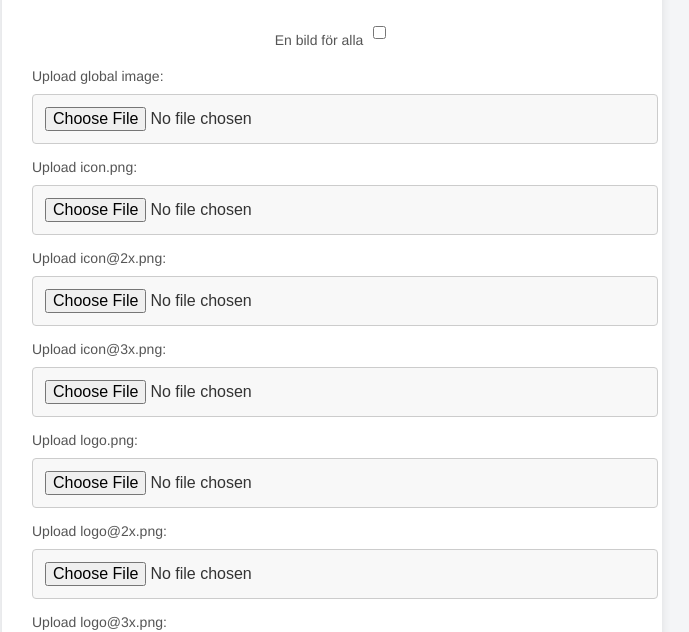
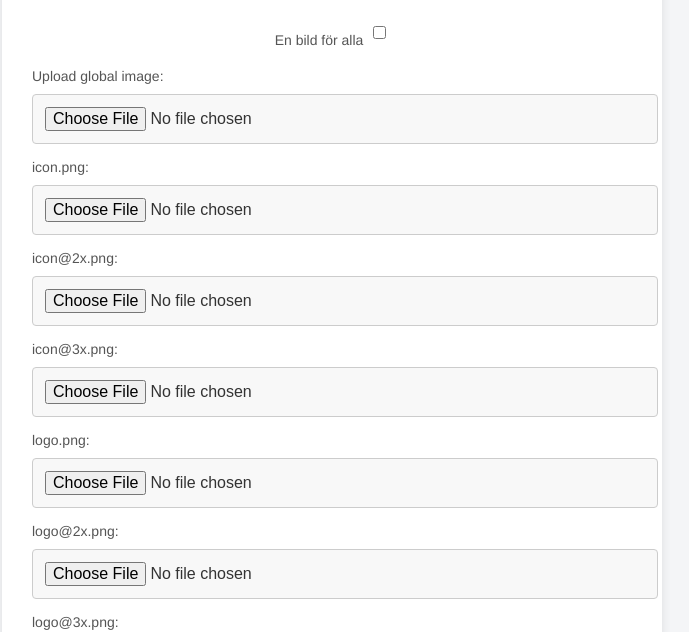
Before and after one commit to Liilep/WalletFixer, a plain HTML site: page index.html in a window 1280 px wide. Shown: the part 175-807 px from the top of the page, without its empty margins (308-997 px from the left). Drawn offline with Linux system fonts and the light colour scheme.

Commit message:
Update index.html

```diff
--- a/index.html
+++ b/index.html
@@ -103,17 +103,17 @@
         </div>
 
         <div id="individualUploads">
-            <label for="icon">Upload icon.png:</label>
+            <label for="icon">icon.png:</label>
             <input type="file" class="file-input" data-key="icon" accept="image/*">
-            <label for="icon2x">Upload icon@2x.png:</label>
+            <label for="icon2x">icon@2x.png:</label>
             <input type="file" class="file-input" data-key="icon2x" accept="image/*">
-            <label for="icon3x">Upload icon@3x.png:</label>
+            <label for="icon3x">icon@3x.png:</label>
             <input type="file" class="file-input" data-key="icon3x" accept="image/*">
-            <label for="logo">Upload logo.png:</label>
+            <label for="logo">logo.png:</label>
             <input type="file" class="file-input" data-key="logo" accept="image/*">
-            <label for="logo2x">Upload logo@2x.png:</label>
+            <label for="logo2x">logo@2x.png:</label>
             <input type="file" class="file-input" data-key="logo2x" accept="image/*">
-            <label for="logo3x">Upload logo@3x.png:</label>
+            <label for="logo3x">logo@3x.png:</label>
             <input type="file" class="file-input" data-key="logo3x" accept="image/*">
         </div>
 
@@ -157,7 +157,7 @@
             }
 
             if (Object.keys(files).length === 0) {
-                alert("Please upload at least one image.");
+                alert("Ladda upp minst en bild.");
                 return;
             }
 
```
